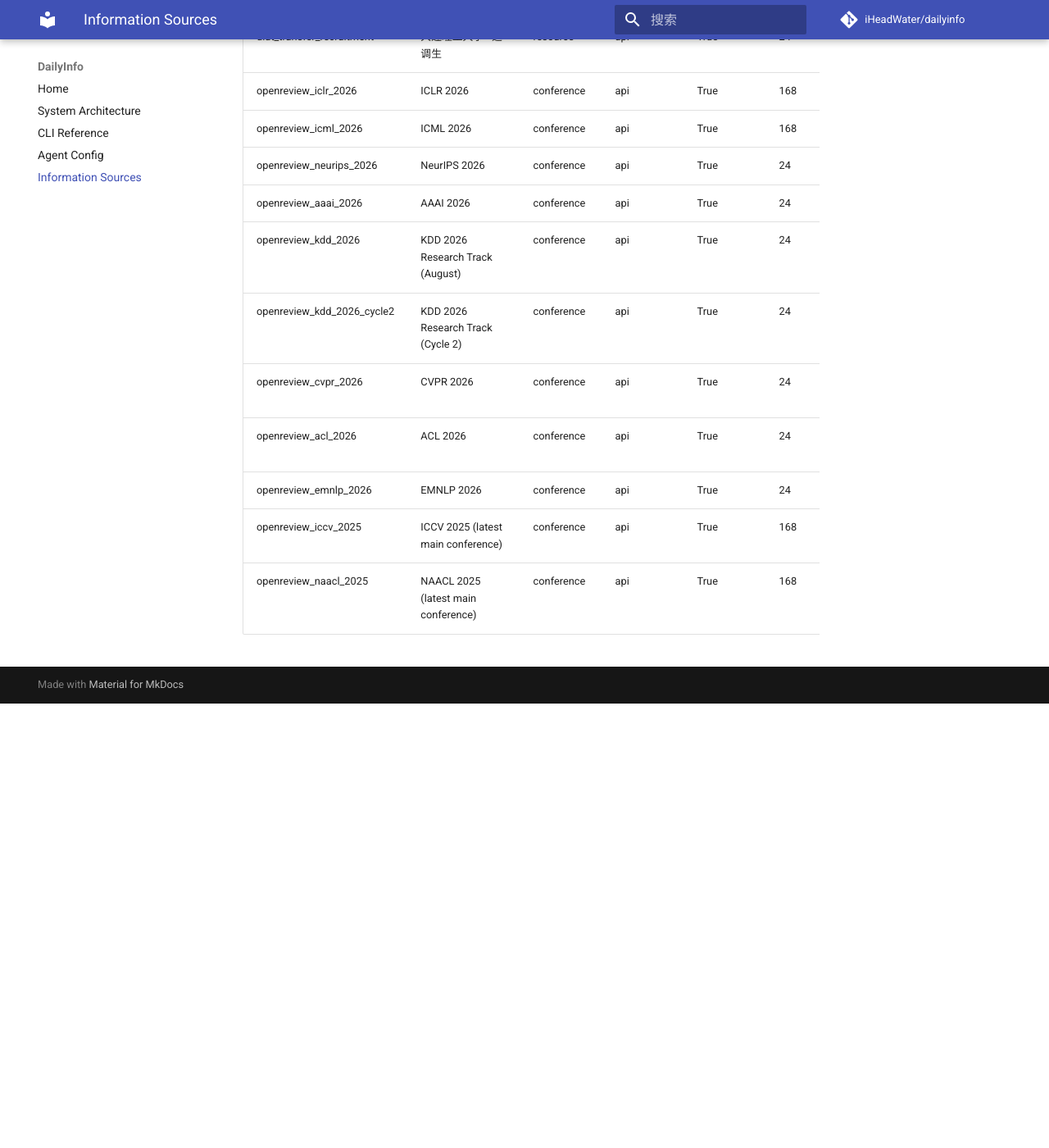
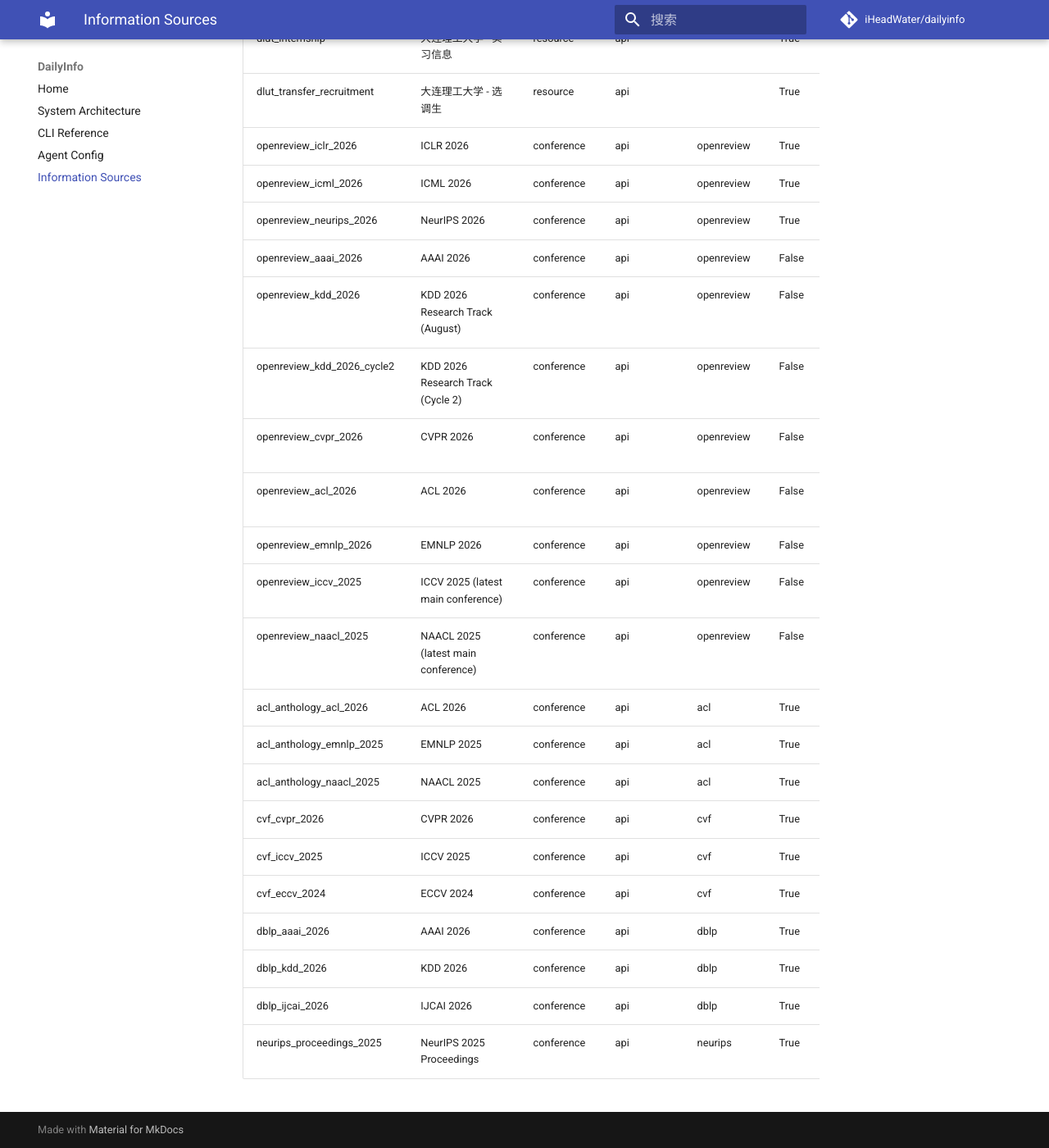
Before and after one commit to CylenLC/dailyinfo, an MkDocs documentation site: the page built from docs/sources.md, in a window 1280 px wide and 1400 px high, scrolled down 3755 px. Shown: the whole window at 82% size. Built offline with MkDocs 1.6.1 and Material for MkDocs 9.7.7, drawn with Linux system fonts in a browser that asks for light colours; comment, search, counter and statistics services are not loaded; before the commit the page ends 4613 px from its top, so only the background shows below that; some of the changed text lies outside the part shown.

Commit message:
fix: scope OpenReview auth and document conference sources

```diff
--- a/docs/sources.md
+++ b/docs/sources.md
@@ -2,69 +2,81 @@
 
 This page is generated from [`config/sources.json`](https://github.com/iHeadWater/dailyinfo/blob/main/config/sources.json).
 
-| Name | Display Name | Category | Type | Enabled | Poll/Lookback Hours | URL |
-|------|--------------|----------|------|---------|---------------------|-----|
-| nature | Nature | papers | rss | True | 24 | https://www.nature.com/nature.rss |
-| nature_communications | Nature Communications | papers | rss | True | 24 | https://www.nature.com/ncomms.rss |
-| scientific_data | Scientific Data | papers | rss | True | 24 | https://www.nature.com/sdata.rss |
-| science_advances | Science Advances | papers | rss | True | 24 | https://www.science.org/action/showFeed?type=etoc&feed=rss&jc=sciadv |
-| science_news | Science News | papers | rss | True | 24 | https://www.science.org/rss/news_current.xml |
-| nature_machine_intelligence | Nature Machine Intelligence | papers | rss | True | 24 | https://www.nature.com/natmachintell.rss |
-| nature_reviews_physics | Nature Reviews Physics | papers | rss | True | 24 | https://www.nature.com/natrevphys.rss |
-| pnas | PNAS | papers | rss | True | 24 | https://www.pnas.org/action/showFeed?type=etoc&feed=rss&jc=PNAS |
-| science | Science | papers | rss | True | 24 | https://www.science.org/action/showFeed?type=etoc&feed=rss&jc=science |
-| nature_sustainability | Nature Sustainability | papers | rss | True | 24 | https://www.nature.com/natsustain.rss |
-| nature_geoscience | Nature Geoscience | papers | rss | True | 24 | https://www.nature.com/ngeo.rss |
-| nature_reviews_earth_environ | Nature Reviews Earth & Environment | papers | rss | True | 24 | https://www.nature.com/natrevearthenviron.rss |
-| nature_climate_change | Nature Climate Change | papers | rss | True | 24 | https://www.nature.com/nclimate.rss |
-| aies | AI in Earth Sciences (AIES) | papers | rss | True | 24 | https://journals.ametsoc.org/journalissuetocrss/journals/aies/aies-overview.xml |
-| bams | Bulletin of the American Meteorological Society | papers | rss | True | 24 | https://journals.ametsoc.org/journalissuetocrss/journals/bams/bams-overview.xml |
-| essd | Earth System Science Data (ESSD) | papers | rss | True | 24 | https://essd.copernicus.org/articles/xml/rss2_0.xml |
-| gmd | Geoscientific Model Development (GMD) | papers | rss | True | 24 | https://gmd.copernicus.org/xml/rss2_0.xml |
-| nhess | Natural Hazards and Earth System Sciences (NHESS) | papers | rss | True | 24 | https://nhess.copernicus.org/articles/xml/rss2_0.xml |
-| james | Journal of Advances in Modeling Earth Systems (JAMES) | papers | rss | True | 24 | https://agupubs.onlinelibrary.wiley.com/feed/19422466/most-recent |
-| earth_space_science | Earth and Space Science | papers | rss | True | 24 | https://onlinelibrary.wiley.com/action/showFeed?jc=23335084&type=etoc&feed=rss |
-| grl | Geophysical Research Letters (GRL) | papers | rss | True | 24 | https://onlinelibrary.wiley.com/action/showFeed?jc=19448007&type=etoc&feed=rss |
-| reviews_geophysics | Reviews of Geophysics | papers | rss | True | 24 | https://onlinelibrary.wiley.com/action/showFeed?jc=19449208&type=etoc&feed=rss |
-| earths_future | Earth's Future | papers | rss | True | 24 | https://onlinelibrary.wiley.com/action/showFeed?jc=23284277&type=etoc&feed=rss |
-| remote_sensing_environ | Remote Sensing of Environment | papers | rss | True | 24 | https://rss.sciencedirect.com/publication/science/00344257 |
-| environ_modelling_software | Environmental Modelling & Software | papers | rss | True | 24 | https://rss.sciencedirect.com/publication/science/13648152 |
-| nature_water | Nature Water | papers | rss | True | 24 | https://www.nature.com/natwater.rss |
-| hess | Hydrology and Earth System Sciences (HESS) | papers | rss | True | 24 | https://hess.copernicus.org/articles/xml/rss2_0.xml |
-| jhm | Journal of Hydrometeorology (JHM) | papers | rss | True | 24 | https://journals.ametsoc.org/journalissuetocrss/journals/hydr/hydr-overview.xml |
-| wrr | Water Resources Research (WRR) | papers | rss | True | 24 | https://onlinelibrary.wiley.com/action/showFeed?jc=19447973&type=etoc&feed=rss |
-| hydrological_processes | Hydrological Processes | papers | rss | True | 24 | https://onlinelibrary.wiley.com/action/showFeed?jc=10991085&type=etoc&feed=rss |
-| water_research | Water Research | papers | rss | True | 24 | https://rss.sciencedirect.com/publication/science/00431354 |
-| advances_water_resources | Advances in Water Resources | papers | rss | True | 24 | https://rss.sciencedirect.com/publication/science/03091708 |
-| journal_hydrology | Journal of Hydrology | papers | rss | True | 24 | https://rss.sciencedirect.com/publication/science/00221694 |
-| skxjz | 水科学进展 | papers | scrape | True | 48 | http://skxjz.nhri.cn/article/current |
-| shuili_xuebao | 水利学报 | papers | api | True | 720 | https://api.crossref.org/works?filter=issn:0559-9350&sort=updated&order=desc&rows=20 |
-| chinawater | 中国水利 | papers | scrape | True | 48 | https://slzg.cbpt.cnki.net/portal/journal/portal/client/index |
-| smolai_news | SmolAI News | ai_news | rss | True | 24 | https://news.smol.ai/rss.xml |
-| arxiv_cs_ai | arXiv CS.AI | arxiv | rss | True | 24 | https://rss.arxiv.org/rss/cs.AI |
-| github_trending | GitHub Trending | code | scrape | True | 24 | https://github.com/trending?since=daily |
-| huggingface_models | HuggingFace Trending Models | code | api | True | 24 | https://huggingface.co/api/models |
-| huggingface_datasets | HuggingFace Trending Datasets | code | api | True | 24 | https://huggingface.co/api/datasets |
-| huggingface_spaces | HuggingFace Trending Spaces | code | api | True | 24 | https://huggingface.co/api/spaces |
-| dlut_zhxw | 大连理工大学 - 综合新闻 | resource | scrape | True | 24 | https://news.dlut.edu.cn/zhxw.htm |
-| dlut_rcpy | 大连理工大学 - 人才培养 | resource | scrape | True | 24 | https://news.dlut.edu.cn/rcpy.htm |
-| dlut_xsky | 大连理工大学 - 学术科研 | resource | scrape | True | 24 | https://news.dlut.edu.cn/xsky.htm |
-| dlut_hzjl | 大连理工大学 - 合作交流 | resource | scrape | True | 24 | https://news.dlut.edu.cn/hzjl.htm |
-| dlut_yxfc | 大连理工大学 - 一线风采 | resource | scrape | True | 24 | https://news.dlut.edu.cn/yxfc.htm |
-| dlut_sche | 大连理工大学 - 建设工程学院 | resource | scrape | True | 24 | http://sche.dlut.edu.cn |
-| dlut_futureschool | 大连理工大学 - 未来技术学院 | resource | scrape | True | 24 | http://futureschool.dlut.edu.cn |
-| dlut_scidep | 大连理工大学 - 科学技术研究院 | resource | scrape | True | 24 | http://scidep.dlut.edu.cn/zytz.htm |
-| dlut_recruitment | 大连理工大学 - 招聘信息 | resource | api | True | 24 | https://job.dlut.edu.cn/f/recruitmentinfo/ajax_frontRecruitinfo |
-| dlut_internship | 大连理工大学 - 实习信息 | resource | api | True | 24 | https://job.dlut.edu.cn/f/recruitmentinfo/ajax_frontRecruitinfo |
-| dlut_transfer_recruitment | 大连理工大学 - 选调生 | resource | api | True | 24 | https://job.dlut.edu.cn/f/recruitmentinfo/ajax_frontRecruitinfo |
-| openreview_iclr_2026 | ICLR 2026 | conference | api | True | 168 | https://openreview.net/group?id=ICLR.cc%2F2026%2FConference |
-| openreview_icml_2026 | ICML 2026 | conference | api | True | 168 | https://openreview.net/group?id=ICML.cc%2F2026%2FConference |
-| openreview_neurips_2026 | NeurIPS 2026 | conference | api | True | 24 | https://openreview.net/group?id=NeurIPS.cc%2F2026%2FConference |
-| openreview_aaai_2026 | AAAI 2026 | conference | api | True | 24 | https://openreview.net/group?id=AAAI.org%2F2026%2FConference |
-| openreview_kdd_2026 | KDD 2026 Research Track (August) | conference | api | True | 24 | https://openreview.net/group?id=KDD.org%2F2026%2FResearch_Track_August |
-| openreview_kdd_2026_cycle2 | KDD 2026 Research Track (Cycle 2) | conference | api | True | 24 | https://openreview.net/group?id=KDD.org%2F2026%2FResearch_Track_Cycle_2 |
-| openreview_cvpr_2026 | CVPR 2026 | conference | api | True | 24 | https://openreview.net/group?id=thecvf.com%2FCVPR%2F2026%2FConference |
-| openreview_acl_2026 | ACL 2026 | conference | api | True | 24 | https://openreview.net/group?id=aclweb.org%2FACL%2F2026%2FConference |
-| openreview_emnlp_2026 | EMNLP 2026 | conference | api | True | 24 | https://openreview.net/group?id=EMNLP%2F2026%2FConference |
-| openreview_iccv_2025 | ICCV 2025 (latest main conference) | conference | api | True | 168 | https://openreview.net/group?id=thecvf.com%2FICCV%2F2025%2FConference |
-| openreview_naacl_2025 | NAACL 2025 (latest main conference) | conference | api | True | 168 | https://openreview.net/group?id=aclweb.org%2FNAACL%2F2025%2FConference |
+For conference sources, `provider` identifies the actual upstream: OpenReview, ACL Anthology, CVF/ECVA, DBLP, or NeurIPS Proceedings.
+
+| Name | Display Name | Category | Type | Provider | Enabled | Poll/Lookback Hours | URL |
+|------|--------------|----------|------|----------|---------|---------------------|-----|
+| nature | Nature | papers | rss |  | True | 24 | https://www.nature.com/nature.rss |
+| nature_communications | Nature Communications | papers | rss |  | True | 24 | https://www.nature.com/ncomms.rss |
+| scientific_data | Scientific Data | papers | rss |  | True | 24 | https://www.nature.com/sdata.rss |
+| science_advances | Science Advances | papers | rss |  | True | 24 | https://www.science.org/action/showFeed?type=etoc&feed=rss&jc=sciadv |
+| science_news | Science News | papers | rss |  | True | 24 | https://www.science.org/rss/news_current.xml |
+| nature_machine_intelligence | Nature Machine Intelligence | papers | rss |  | True | 24 | https://www.nature.com/natmachintell.rss |
+| nature_reviews_physics | Nature Reviews Physics | papers | rss |  | True | 24 | https://www.nature.com/natrevphys.rss |
+| pnas | PNAS | papers | rss |  | True | 24 | https://www.pnas.org/action/showFeed?type=etoc&feed=rss&jc=PNAS |
+| science | Science | papers | rss |  | True | 24 | https://www.science.org/action/showFeed?type=etoc&feed=rss&jc=science |
+| nature_sustainability | Nature Sustainability | papers | rss |  | True | 24 | https://www.nature.com/natsustain.rss |
+| nature_geoscience | Nature Geoscience | papers | rss |  | True | 24 | https://www.nature.com/ngeo.rss |
+| nature_reviews_earth_environ | Nature Reviews Earth & Environment | papers | rss |  | True | 24 | https://www.nature.com/natrevearthenviron.rss |
+| nature_climate_change | Nature Climate Change | papers | rss |  | True | 24 | https://www.nature.com/nclimate.rss |
+| aies | AI in Earth Sciences (AIES) | papers | rss |  | True | 24 | https://journals.ametsoc.org/journalissuetocrss/journals/aies/aies-overview.xml |
+| bams | Bulletin of the American Meteorological Society | papers | rss |  | True | 24 | https://journals.ametsoc.org/journalissuetocrss/journals/bams/bams-overview.xml |
+| essd | Earth System Science Data (ESSD) | papers | rss |  | True | 24 | https://essd.copernicus.org/articles/xml/rss2_0.xml |
+| gmd | Geoscientific Model Development (GMD) | papers | rss |  | True | 24 | https://gmd.copernicus.org/xml/rss2_0.xml |
+| nhess | Natural Hazards and Earth System Sciences (NHESS) | papers | rss |  | True | 24 | https://nhess.copernicus.org/articles/xml/rss2_0.xml |
+| james | Journal of Advances in Modeling Earth Systems (JAMES) | papers | rss |  | True | 24 | https://agupubs.onlinelibrary.wiley.com/feed/19422466/most-recent |
+| earth_space_science | Earth and Space Science | papers | rss |  | True | 24 | https://onlinelibrary.wiley.com/action/showFeed?jc=23335084&type=etoc&feed=rss |
+| grl | Geophysical Research Letters (GRL) | papers | rss |  | True | 24 | https://onlinelibrary.wiley.com/action/showFeed?jc=19448007&type=etoc&feed=rss |
+| reviews_geophysics | Reviews of Geophysics | papers | rss |  | True | 24 | https://onlinelibrary.wiley.com/action/showFeed?jc=19449208&type=etoc&feed=rss |
+| earths_future | Earth's Future | papers | rss |  | True | 24 | https://onlinelibrary.wiley.com/action/showFeed?jc=23284277&type=etoc&feed=rss |
+| remote_sensing_environ | Remote Sensing of Environment | papers | rss |  | True | 24 | https://rss.sciencedirect.com/publication/science/00344257 |
+| environ_modelling_software | Environmental Modelling & Software | papers | rss |  | True | 24 | https://rss.sciencedirect.com/publication/science/13648152 |
+| nature_water | Nature Water | papers | rss |  | True | 24 | https://www.nature.com/natwater.rss |
+| hess | Hydrology and Earth System Sciences (HESS) | papers | rss |  | True | 24 | https://hess.copernicus.org/articles/xml/rss2_0.xml |
+| jhm | Journal of Hydrometeorology (JHM) | papers | rss |  | True | 24 | https://journals.ametsoc.org/journalissuetocrss/journals/hydr/hydr-overview.xml |
+| wrr | Water Resources Research (WRR) | papers | rss |  | True | 24 | https://onlinelibrary.wiley.com/action/showFeed?jc=19447973&type=etoc&feed=rss |
+| hydrological_processes | Hydrological Processes | papers | rss |  | True | 24 | https://onlinelibrary.wiley.com/action/showFeed?jc=10991085&type=etoc&feed=rss |
+| water_research | Water Research | papers | rss |  | True | 24 | https://rss.sciencedirect.com/publication/science/00431354 |
+| advances_water_resources | Advances in Water Resources | papers | rss |  | True | 24 | https://rss.sciencedirect.com/publication/science/03091708 |
+| journal_hydrology | Journal of Hydrology | papers | rss |  | True | 24 | https://rss.sciencedirect.com/publication/science/00221694 |
+| skxjz | 水科学进展 | papers | scrape |  | True | 48 | http://skxjz.nhri.cn/article/current |
+| shuili_xuebao | 水利学报 | papers | api |  | True | 720 | https://api.crossref.org/works?filter=issn:0559-9350&sort=updated&order=desc&rows=20 |
+| chinawater | 中国水利 | papers | scrape |  | True | 48 | https://slzg.cbpt.cnki.net/portal/journal/portal/client/index |
+| smolai_news | SmolAI News | ai_news | rss |  | True | 24 | https://news.smol.ai/rss.xml |
+| arxiv_cs_ai | arXiv CS.AI | arxiv | rss |  | True | 24 | https://rss.arxiv.org/rss/cs.AI |
+| github_trending | GitHub Trending | code | scrape |  | True | 24 | https://github.com/trending?since=daily |
+| huggingface_models | HuggingFace Trending Models | code | api |  | True | 24 | https://huggingface.co/api/models |
+| huggingface_datasets | HuggingFace Trending Datasets | code | api |  | True | 24 | https://huggingface.co/api/datasets |
+| huggingface_spaces | HuggingFace Trending Spaces | code | api |  | True | 24 | https://huggingface.co/api/spaces |
+| dlut_zhxw | 大连理工大学 - 综合新闻 | resource | scrape |  | True | 24 | https://news.dlut.edu.cn/zhxw.htm |
+| dlut_rcpy | 大连理工大学 - 人才培养 | resource | scrape |  | True | 24 | https://news.dlut.edu.cn/rcpy.htm |
+| dlut_xsky | 大连理工大学 - 学术科研 | resource | scrape |  | True | 24 | https://news.dlut.edu.cn/xsky.htm |
+| dlut_hzjl | 大连理工大学 - 合作交流 | resource | scrape |  | True | 24 | https://news.dlut.edu.cn/hzjl.htm |
+| dlut_yxfc | 大连理工大学 - 一线风采 | resource | scrape |  | True | 24 | https://news.dlut.edu.cn/yxfc.htm |
+| dlut_sche | 大连理工大学 - 建设工程学院 | resource | scrape |  | True | 24 | http://sche.dlut.edu.cn |
+| dlut_futureschool | 大连理工大学 - 未来技术学院 | resource | scrape |  | True | 24 | http://futureschool.dlut.edu.cn |
+| dlut_scidep | 大连理工大学 - 科学技术研究院 | resource | scrape |  | True | 24 | http://scidep.dlut.edu.cn/zytz.htm |
+| dlut_recruitment | 大连理工大学 - 招聘信息 | resource | api |  | True | 24 | https://job.dlut.edu.cn/f/recruitmentinfo/ajax_frontRecruitinfo |
+| dlut_internship | 大连理工大学 - 实习信息 | resource | api |  | True | 24 | https://job.dlut.edu.cn/f/recruitmentinfo/ajax_frontRecruitinfo |
+| dlut_transfer_recruitment | 大连理工大学 - 选调生 | resource | api |  | True | 24 | https://job.dlut.edu.cn/f/recruitmentinfo/ajax_frontRecruitinfo |
+| openreview_iclr_2026 | ICLR 2026 | conference | api | openreview | True | 168 | https://openreview.net/group?id=ICLR.cc%2F2026%2FConference |
+| openreview_icml_2026 | ICML 2026 | conference | api | openreview | True | 168 | https://openreview.net/group?id=ICML.cc%2F2026%2FConference |
+| openreview_neurips_2026 | NeurIPS 2026 | conference | api | openreview | True | 24 | https://openreview.net/group?id=NeurIPS.cc%2F2026%2FConference |
+| openreview_aaai_2026 | AAAI 2026 | conference | api | openreview | False | 24 | https://openreview.net/group?id=AAAI.org%2F2026%2FConference |
+| openreview_kdd_2026 | KDD 2026 Research Track (August) | conference | api | openreview | False | 24 | https://openreview.net/group?id=KDD.org%2F2026%2FResearch_Track_August |
+| openreview_kdd_2026_cycle2 | KDD 2026 Research Track (Cycle 2) | conference | api | openreview | False | 24 | https://openreview.net/group?id=KDD.org%2F2026%2FResearch_Track_Cycle_2 |
+| openreview_cvpr_2026 | CVPR 2026 | conference | api | openreview | False | 24 | https://openreview.net/group?id=thecvf.com%2FCVPR%2F2026%2FConference |
+| openreview_acl_2026 | ACL 2026 | conference | api | openreview | False | 24 | https://openreview.net/group?id=aclweb.org%2FACL%2F2026%2FConference |
+| openreview_emnlp_2026 | EMNLP 2026 | conference | api | openreview | False | 24 | https://openreview.net/group?id=EMNLP%2F2026%2FConference |
+| openreview_iccv_2025 | ICCV 2025 (latest main conference) | conference | api | openreview | False | 168 | https://openreview.net/group?id=thecvf.com%2FICCV%2F2025%2FConference |
+| openreview_naacl_2025 | NAACL 2025 (latest main conference) | conference | api | openreview | False | 168 | https://openreview.net/group?id=aclweb.org%2FNAACL%2F2025%2FConference |
+| acl_anthology_acl_2026 | ACL 2026 | conference | api | acl | True | 168 | https://aclanthology.org/events/acl-2026/ |
+| acl_anthology_emnlp_2025 | EMNLP 2025 | conference | api | acl | True | 168 | https://aclanthology.org/events/emnlp-2025/ |
+| acl_anthology_naacl_2025 | NAACL 2025 | conference | api | acl | True | 168 | https://aclanthology.org/events/naacl-2025/ |
+| cvf_cvpr_2026 | CVPR 2026 | conference | api | cvf | True | 168 | https://openaccess.thecvf.com/CVPR2026?day=all |
+| cvf_iccv_2025 | ICCV 2025 | conference | api | cvf | True | 168 | https://openaccess.thecvf.com/ICCV2025?day=all |
+| cvf_eccv_2024 | ECCV 2024 | conference | api | cvf | True | 168 | https://www.ecva.net/papers.php |
+| dblp_aaai_2026 | AAAI 2026 | conference | api | dblp | True | 168 | https://dblp.org/db/conf/aaai/aaai2026.html |
+| dblp_kdd_2026 | KDD 2026 | conference | api | dblp | True | 168 | https://dblp.org/db/conf/kdd/kdd2026.html |
+| dblp_ijcai_2026 | IJCAI 2026 | conference | api | dblp | True | 168 | https://dblp.org/db/conf/ijcai/ijcai2026.html |
+| neurips_proceedings_2025 | NeurIPS 2025 Proceedings | conference | api | neurips | True | 168 | https://proceedings.neurips.cc/paper_files/paper/2025/vol38-main-conference |
```
Also changed, not shown: AGENTS.md (+2 -1 lines), CLAUDE.md (+9 -5 lines), README.md (+30 -20 lines), README.zh-CN.md (+5 -4 lines), docs/architecture.md (+11 -7 lines), docs/cli.md (+15 -7 lines), docs/index.md (+30 -20 lines), 4 other files.
